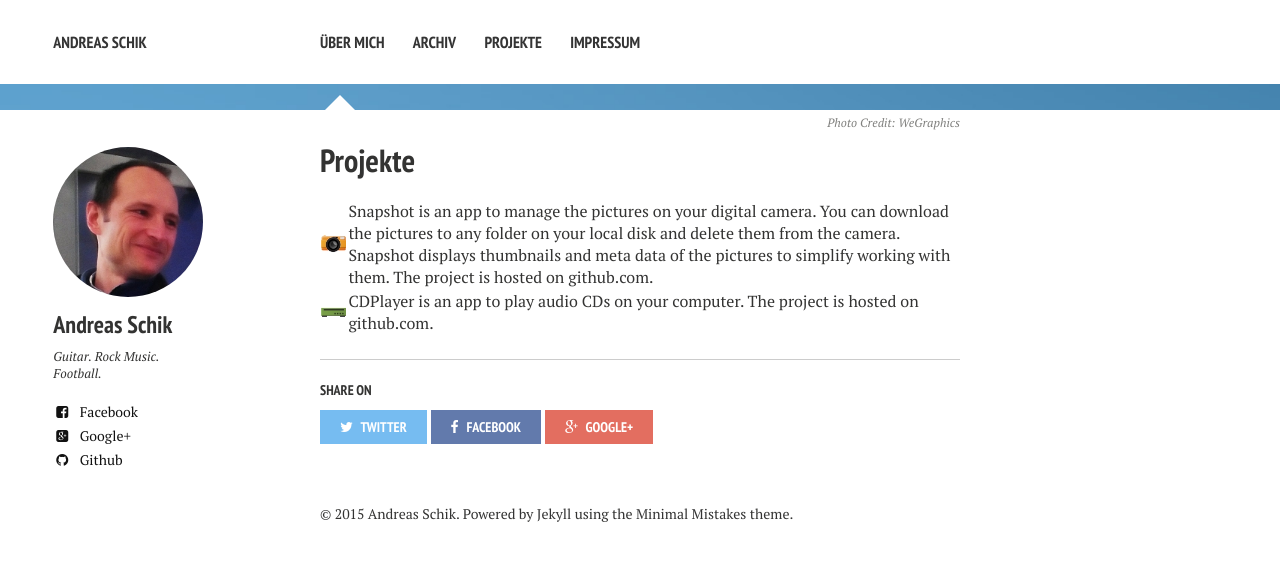
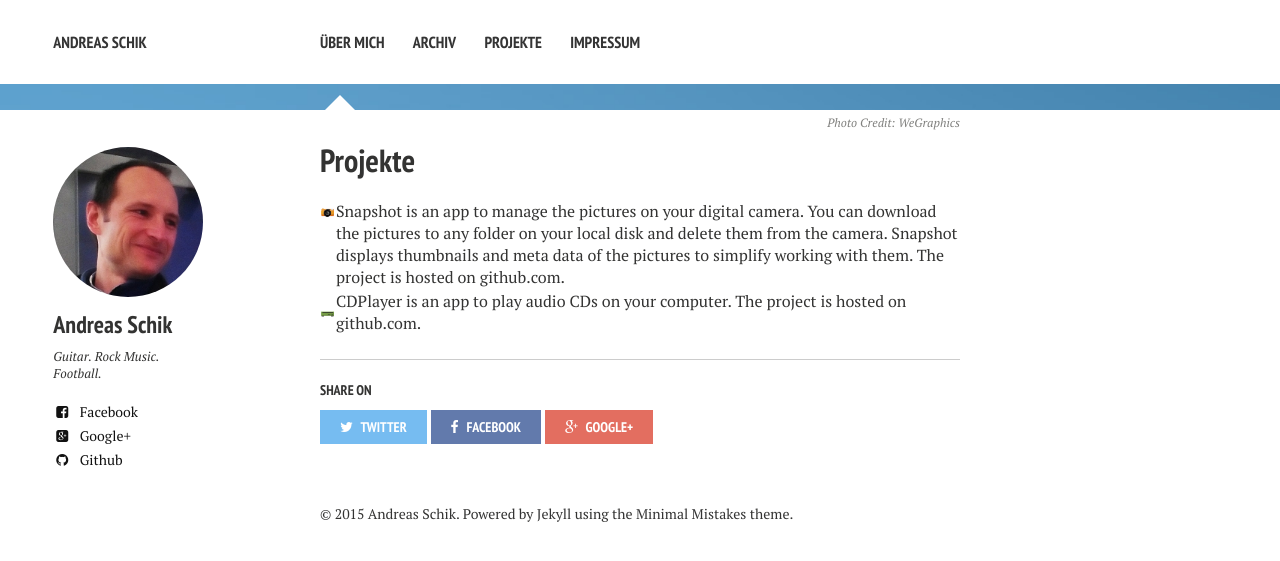
Before and after one commit to schik/schik.github.com, a Jekyll site: the page built from projects/index.md, in a window 1280 px wide. Shown: the top 561 px of the page. Built offline with Jekyll 4.4.1, drawn with Linux system fonts in a browser that asks for light colours; nearby versions of some CDN libraries.

Commit message:
once more

```diff
--- a/projects/index.md
+++ b/projects/index.md
@@ -12,8 +12,8 @@ image:
 <table>
 
 <tr>
-<td><img src="../images/snapshot_icon.jpg" width="96" height="96" /></td>
-<td>Snapshot is an app to
+<td valign="top"><img src="../images/snapshot_icon.jpg" width="400%" /></td>
+<td valign="top">Snapshot is an app to
 manage the pictures on your digital camera. You can download the pictures to any
 folder on your local disk and delete them from the camera. Snapshot displays thumbnails
 and meta data of the pictures to simplify working with them. The project is hosted
```
